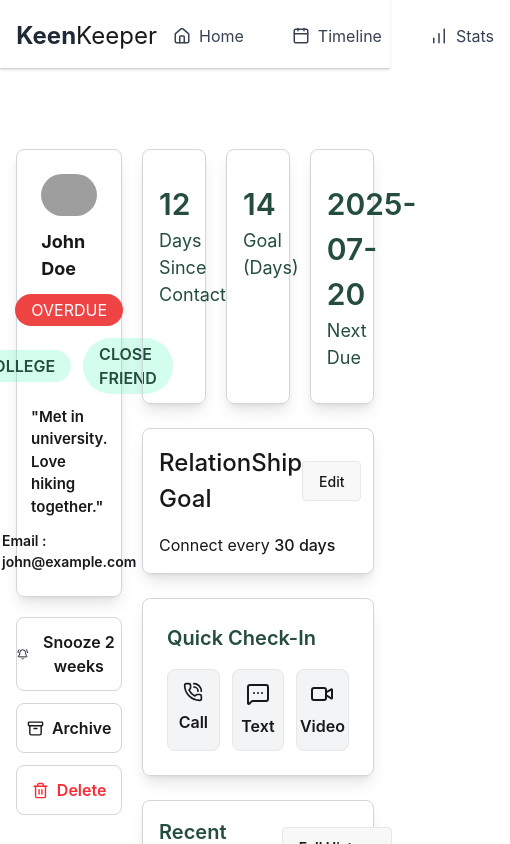
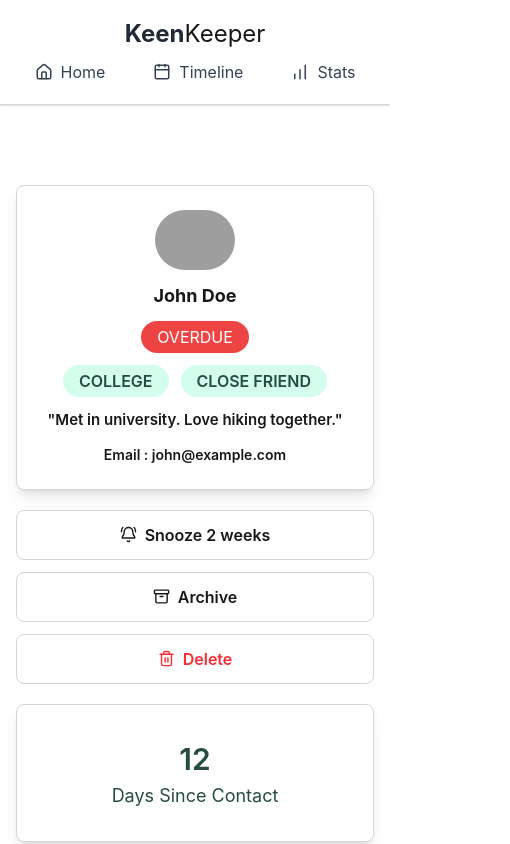
Before and after one commit to Fahad01012002/B13-A7-keen-keeper, a Next.js app: page /card-details/1 in a window 390 px wide. Shown: the top 844 px of the page, 510 px wide, since content can reach past the window. Built offline with nearby package versions, Linux system fonts and the light colour scheme; grey boxes are pictures that could not be loaded.

Commit message:
add responsive for medium , large and smalll device

```diff
--- a/src/app/card-details/[id]/page.jsx
+++ b/src/app/card-details/[id]/page.jsx
@@ -45,8 +45,8 @@ const CardDetailsPage = () => {
     const contactTimeline = timeline?.filter(entry => String(entry.contactId) === String(id));
 
     return (
-        <div className="grid grid-cols-6 gap-5 mb-20 mt-20 w-11/12 mx-auto">
-            <div className="col-span-2">
+        <div className="lg:grid lg:grid-cols-6 md:grid md:grid-cols-4 gap-5 mb-20 mt-20 w-11/12 mx-auto">
+            <div className="md:col-span-2">
                 <div className="p-6 flex flex-col justify-center items-center border border-gray-300 shadow-lg space-y-3 rounded-lg mb-5">
                     <Image
                         src={picture}
@@ -79,7 +79,7 @@ const CardDetailsPage = () => {
                     <p className="font-semibold text-[14px]">Email : {email}</p>
                 </div>
 
-                <div className="text-center space-y-3">
+                <div className="text-center space-y-3 mb-5">
                     <h2 className="flex items-center gap-2 justify-center border border-gray-300 py-3 font-semibold rounded-lg"><BellRing size={17} />Snooze 2 weeks</h2>
                     <h2 className="flex items-center gap-2 justify-center border border-gray-300 py-3 font-semibold rounded-lg"><Archive size={17} />Archive</h2>
                     <h2 className="flex items-center gap-2 justify-center border border-gray-300 py-3 font-semibold rounded-lg text-red-500"><Trash size={17} />Delete</h2>
@@ -87,8 +87,8 @@ const CardDetailsPage = () => {
 
             </div>
 
-            <div className="col-span-4 space-y-6">
-                <div className="grid grid-cols-3 gap-5">
+            <div className="lg:col-span-4 md:col-span-2 space-y-6">
+                <div className="grid lg:grid-cols-3 md:grid-cols-1 gap-5">
                     <div className="text-center rounded-lg px-4 py-8 border border-gray-300 shadow-lg">
                         <h2 className="text-[30px] text-[#244d3f] font-semibold">{days_since_contact}</h2>
                         <p className="text-[18px] text-[#244d3f]">Days Since Contact</p>
--- a/src/component/Navbar/Navbar.jsx
+++ b/src/component/Navbar/Navbar.jsx
@@ -27,13 +27,13 @@ const Navbar = () => {
 
     return (
         <div className="border-b border-gray-300 shadow-sm">
-            <div className='w-11/12 mx-auto flex justify-between items-center mt-4 mb-3'>
+            <div className='w-11/12 mx-auto md:flex lg:flex text-center justify-between items-center mt-4 mb-3'>
                 <div>
                     <Link href='/' className='text-[24px]'><span className='font-bold text-[#1f2937]'>Keen</span>Keeper</Link>
                 </div>
 
                 <div>
-                    <ul className='flex space-x-4'>
+                    <ul className='flex justify-center sm:flex text-center space-x-4'>
                         {
                             links.map((link) => (
                                 <NavbarLink key={link.id} link={link} />
--- a/src/component/ui/MultipleSelectExample.jsx
+++ /dev/null
@@ -1,47 +0,0 @@
-'use client';
-import { useState } from 'react';
-
-export default function TextFilter() {
-  const [searchTerm, setSearchTerm] = useState('');
-
-  // শুধু প্লেইন টেক্সট (কোনো টাইপ প্রপার্টি নেই)
-  const timelineTexts = [
-    "Meetup with Tom Baker - March 29, 2026",
-    "Text with Sarah Chen - March 28, 2026",
-    "Meetup with Olivia Martinez - March 26, 2026",
-    "Video with Aisha Patel - March 23, 2026",
-    "Meetup with Sarah Chen - March 21, 2026"
-  ];
-
-  // শুধু "Meetup" ওয়ালা টেক্সট ফিল্টার করা
-  const filteredData = searchTerm === 'all' || !searchTerm
-    ? timelineTexts
-    : timelineTexts.filter(text => text.toLowerCase().includes(searchTerm.toLowerCase()));
-
-  return (
-    <div className="p-4 max-w-2xl mx-auto">
-      <div className="mb-4 flex gap-2">
-        <button
-          onClick={() => setSearchTerm('')}
-          className="px-3 py-1 bg-gray-200 rounded"
-        >
-          All
-        </button>
-        <button
-          onClick={() => setSearchTerm('meetup')}
-          className="px-3 py-1 bg-green-500 text-white rounded"
-        >
-          Only Meetup
-        </button>
-      </div>
-
-      <div className="space-y-2">
-        {filteredData.map((text, index) => (
-          <div key={index} className="p-3 border rounded">
-            {text}
-          </div>
-        ))}
-      </div>
-    </div>
-  );
-}
--- a/src/component/ui/NavbarLink.jsx
+++ b/src/component/ui/NavbarLink.jsx
@@ -12,7 +12,7 @@ const NavbarLink = ({ link }) => {
     const IconComponent = Icons[link.icon];
 
     return (
-        <li>
+        <div className=''>
             <Link
                 href={link.href}
                 className={`flex items-center gap-2 px-4 py-2 rounded-lg transition-colors duration-200 ${
@@ -24,7 +24,7 @@ const NavbarLink = ({ link }) => {
                 {IconComponent && <IconComponent size={18} />}
                 {link.name}
             </Link>
-        </li>
+        </div>
     );
 };
 
```
